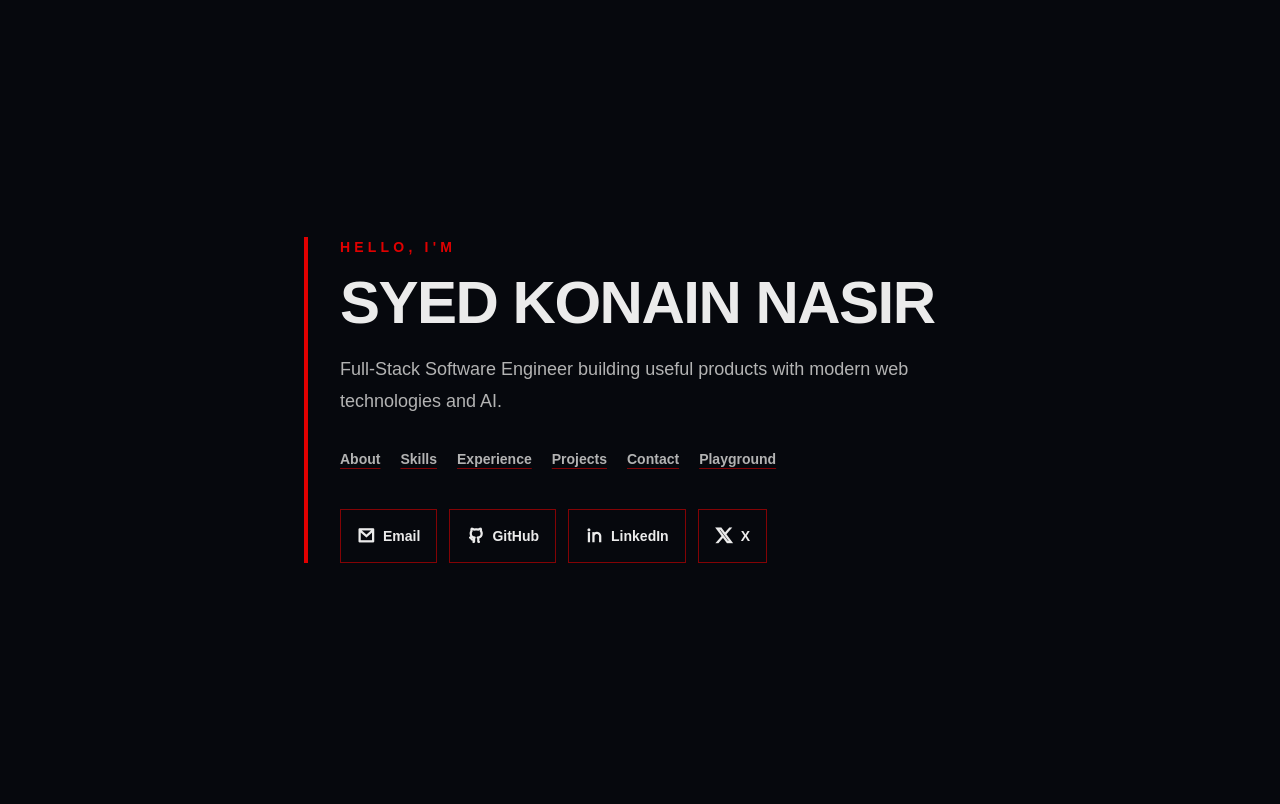
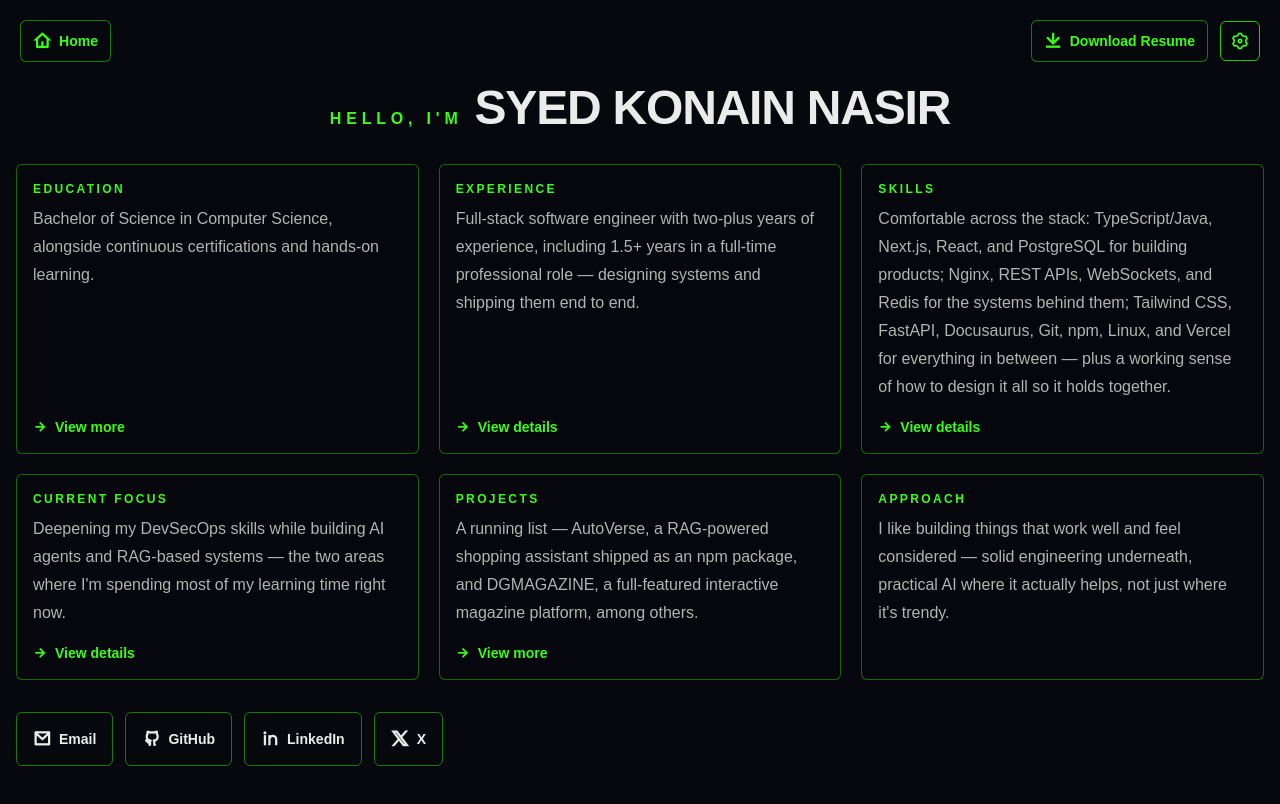
Before and after one commit to konain611/Portfolio, a Next.js app in the folder syedkonainnasir/: page /simple in a window 1280 px wide. Shown: the top 804 px of the page. Built offline with nearby package versions, Linux system fonts and the light colour scheme.

Commit message:
Update SimpleView.jsx

```diff
--- a/syedkonainnasir/src/components/SimpleView.jsx
+++ b/syedkonainnasir/src/components/SimpleView.jsx
@@ -1,60 +1,164 @@
 "use client";
 
 import Link from "next/link";
+import ThemeSettingsButton from "./ThemeSettingsButton";
 
-const pageLinks = [
-  { href: "/about", label: "About" },
-  { href: "/skills", label: "Skills" },
-  { href: "/experience", label: "Experience" },
-  { href: "/projects", label: "Projects" },
-  { href: "/contact", label: "Contact" },
-  { href: "/playground", label: "Playground" },
-];
-
-const links = [
-  { href: "mailto:hello@syedkonainnasir.dev", label: "Email", icon: "ri-mail-line" },
-  { href: "https://github.com/konain611", label: "GitHub", icon: "ri-github-line" },
-  { href: "https://www.linkedin.com/in/syedkonainnasir/", label: "LinkedIn", icon: "ri-linkedin-line" },
+const socialLinks = [
+  {
+    href: "mailto:hello@syedkonainnasir.dev",
+    label: "Email",
+    icon: "ri-mail-line",
+  },
+  {
+    href: "https://github.com/konain611",
+    label: "GitHub",
+    icon: "ri-github-line",
+  },
+  {
+    href: "https://www.linkedin.com/in/syedkonainnasir/",
+    label: "LinkedIn",
+    icon: "ri-linkedin-line",
+  },
   { href: "https://x.com/syedkonain_7", label: "X", icon: "ri-twitter-x-line" },
 ];
 
+// type CardSection = {
+//   eyebrow: string;
+//   body: string;
+//   /** Omit for a card that isn't a link to a detail page. */
+//   href?: string;
+//   /** Extra grid classes for this specific card, if it needs to span differently. */
+//   className?: string;
+// };
+
+const sections = [
+  {
+    eyebrow: "Education",
+    body: "Bachelor of Science in Computer Science, alongside continuous certifications and hands-on learning.",
+    href: "/detailed/education",
+  },
+  {
+    eyebrow: "Experience",
+    body: "Full-stack software engineer with two-plus years of experience, including 1.5+ years in a full-time professional role — designing systems and shipping them end to end.",
+    href: "/detailed/experience",
+  },
+  {
+    eyebrow: "Skills",
+    body: "Comfortable across the stack: TypeScript/Java, Next.js, React, and PostgreSQL for building products; Nginx, REST APIs, WebSockets, and Redis for the systems behind them; Tailwind CSS, FastAPI, Docusaurus, Git, npm, Linux, and Vercel for everything in between — plus a working sense of how to design it all so it holds together.",
+    href: "/detailed/skills",
+    className: "md:col-span-2 xl:col-span-1",
+  },
+  {
+    eyebrow: "Current Focus",
+    body: "Deepening my DevSecOps skills while building AI agents and RAG-based systems — the two areas where I'm spending most of my learning time right now.",
+    href: "/detailed",
+  },
+  {
+    eyebrow: "Projects",
+    body: "A running list — AutoVerse, a RAG-powered shopping assistant shipped as an npm package, and DGMAGAZINE, a full-featured interactive magazine platform, among others.",
+    href: "/detailed/projects",
+  },
+  {
+    eyebrow: "Approach",
+    body: "I like building things that work well and feel considered — solid engineering underneath, practical AI where it actually helps, not just where it's trendy.",
+    // No href: this page already reflects the "approach", so it isn't a link to itself.
+  },
+];
+
+const cardBaseClass =
+  "flex flex-col justify-between rounded-md border border-(--border)/50 bg-background/40 p-4 transition hover:border-(--accent) hover:bg-(--accent)/5";
+const eyebrowClass =
+  "mb-2 text-xs font-semibold uppercase tracking-[0.2em] text-(--accent)";
+
 export default function SimpleView() {
   return (
-    <main className="flex min-h-screen items-center justify-center px-6 py-16">
-      <section className="w-full max-w-2xl border-l-4 border-(--accent) pl-5 sm:pl-8">
-        <p className="mb-4 text-sm font-semibold uppercase tracking-[0.3em] text-(--accent)">
+    <main className="relative min-h-screen w-full py-16">
+      <Link
+        href="/"
+        aria-label="Go home"
+        className="absolute left-5 top-5 z-20 inline-flex items-center gap-2 rounded-md border border-(--border)/60 bg-background px-3 py-1.5 text-sm font-semibold text-(--accent) transition hover:bg-(--accent) hover:text-background"
+      >
+        <i className="ri-home-4-line text-lg" aria-hidden="true" />
+        <span>Home</span>
+      </Link>
+
+      <div className="absolute right-5 top-5 z-20 flex items-center gap-3">
+        <a
+          href="/resume.pdf"
+          download
+          aria-label="Download CV"
+          className="inline-flex items-center gap-2 rounded-md border border-(--border)/60 bg-background px-3 py-1.5 text-sm font-semibold text-(--accent) transition hover:bg-(--accent) hover:text-background"
+        >
+          <i className="ri-download-line text-lg" aria-hidden="true" />
+          <span>Download Resume</span>
+        </a>
+
+        <ThemeSettingsButton className="relative z-20" />
+      </div>
+
+      <section className="mx-auto flex w-full max-w-7xl flex-col gap-8 px-2 sm:px-3 lg:px-4">
+        <div className="flex justify-center">
+          <div className="flex flex-wrap items-baseline justify-center mt-5 gap-3 text-center sm:justify-start sm:text-left">
+            <p className="text-sm font-semibold uppercase tracking-[0.3em] text-(--accent) sm:text-base">
               Hello, I&apos;m
             </p>
-        <h1 className="text-4xl font-bold uppercase tracking-tight text-foreground sm:text-6xl">
+            <h1 className="text-2xl font-bold uppercase tracking-tight text-foreground sm:text-5xl">
               Syed Konain Nasir
             </h1>
-        <p className="mt-5 max-w-xl text-lg leading-8 text-(--foreground)">
-          Full-Stack Software Engineer building useful products with modern web technologies and AI.
+          </div>
+        </div>
+
+        <div className="grid gap-5 md:grid-cols-2 xl:grid-cols-3">
+          {sections.map(({ eyebrow, body, href, className }) => {
+            const cardClassName = className
+              ? `${cardBaseClass} ${className}`
+              : cardBaseClass;
+
+            const content = (
+              <>
+                <div>
+                  <h2 className={eyebrowClass}>{eyebrow}</h2>
+                  <p className="text-base leading-7 text-(--foreground)">
+                    {body}
                   </p>
+                </div>
+                {href && (
+                  <p className="mt-4 inline-flex items-center gap-2 text-sm font-semibold text-(--accent)">
+                    <i className="ri-arrow-right-line" aria-hidden="true" />
+                    {eyebrow === "Education" || eyebrow === "Projects"
+                      ? "View more"
+                      : "View details"}
+                  </p>
+                )}
+              </>
+            );
 
-        <nav aria-label="Portfolio pages" className="mt-8 flex flex-wrap gap-x-5 gap-y-3">
-          {pageLinks.map((link) => (
-            <Link
-              key={link.href}
-              href={link.href}
-              className="text-sm font-semibold text-(--foreground) underline decoration-(--border)/60 underline-offset-4 transition hover:text-(--accent)"
+            return href ? (
+              <Link key={eyebrow} href={href} className={cardClassName}>
+                {content}
+              </Link>
+            ) : (
+              <div key={eyebrow} className={cardClassName}>
+                {content}
+              </div>
+            );
+          })}
+        </div>
+
+        <nav
+          aria-label="Contact and social links"
+          className="flex flex-wrap gap-3"
         >
-              {link.label}
-            </Link>
-          ))}
-        </nav>
-
-        <nav aria-label="Contact and social links" className="mt-10 flex flex-wrap gap-3">
-          {links.map((link) => (
+          {socialLinks.map(({ href, label, icon }) => (
             <a
-              key={link.label}
-              href={link.href}
-              target={link.href.startsWith("http") ? "_blank" : undefined}
-              rel={link.href.startsWith("http") ? "noreferrer" : undefined}
-              className="inline-flex items-center gap-2 border border-(--border)/60 px-4 py-3 text-sm font-semibold transition hover:border-(--accent) hover:bg-(--accent) hover:text-background"
+              key={label}
+              href={href}
+              target={href.startsWith("http") ? "_blank" : undefined}
+              rel={href.startsWith("http") ? "noreferrer" : undefined}
+              className="inline-flex items-center gap-2 rounded-md border border-(--border)/60 px-4 py-3 text-sm font-semibold transition hover:border-(--accent) hover:bg-(--accent) hover:text-background"
             >
-              <i className={`${link.icon} text-lg`} aria-hidden="true" />
-              {link.label}
+              <i className={`${icon} text-lg`} aria-hidden="true" />
+              {label}
             </a>
           ))}
         </nav>
```
Lines whose indentation alone changed are shown as unchanged.
